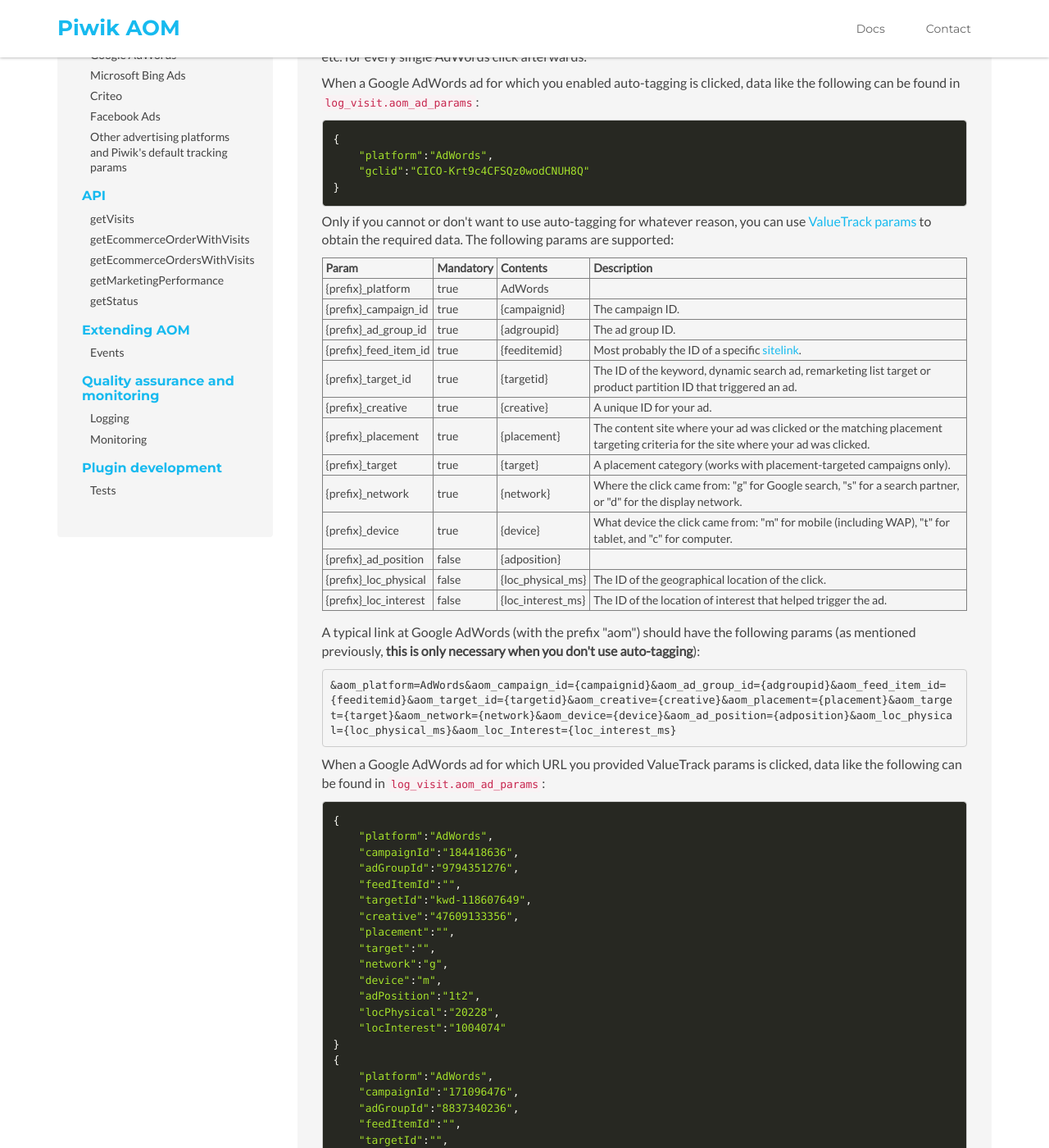
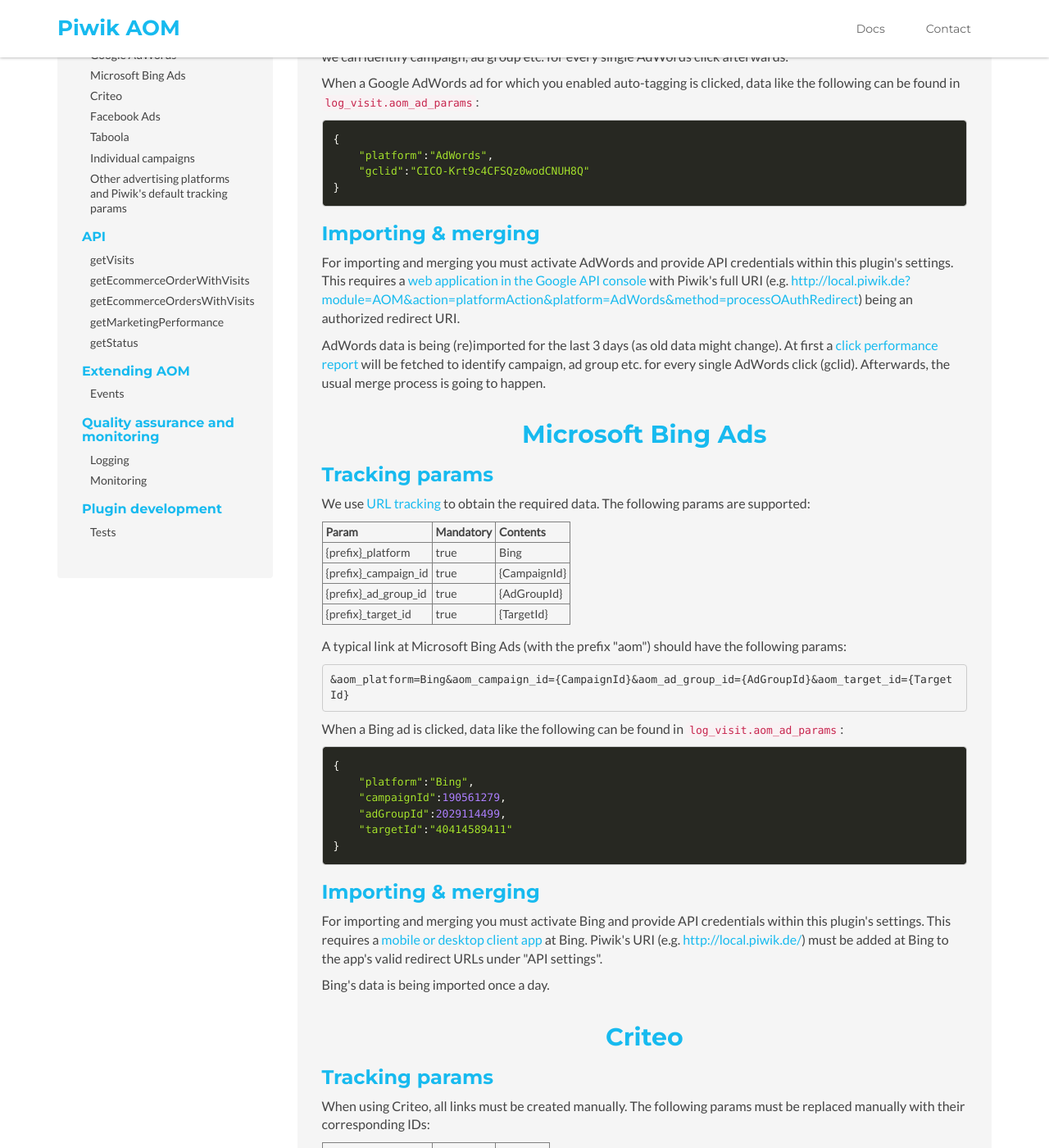
Before and after one commit to finanzcheck/AOM, a Jekyll site: the page built from advertisers-platforms.html, in a window 1280 px wide and 1400 px high, scrolled down 384 px. Shown: the whole window at 82% size. Built offline with Jekyll 4.4.1, drawn with Linux system fonts in a browser that asks for light colours; comment, search, counter and statistics services are not loaded; some of the changed text lies outside the part shown.

Commit message:
Updates docs for Piwik AOM version 1.0.0

```diff
--- a/_layouts/docs.html
+++ b/_layouts/docs.html
@@ -53,6 +53,8 @@
                             <li>Microsoft Bing Ads</li>
                             <li>Criteo</li>
                             <li>Facebook Ads</li>
+                            <li>Taboola</li>
+                            <li>Individual campaigns</li>
                             <li>Other advertising platforms and Piwik's default tracking params</li>
                         </ul>
 
--- a/advertisers-platforms.html
+++ b/advertisers-platforms.html
@@ -13,7 +13,8 @@ title: Piwik AOM Plugin Documentation - Advertiser's Platforms
 
 <h3>Tracking params</h3>
 
-<p>The recommended way is to use <a href="https://support.google.com/analytics/answer/1733663">auto-tagging</a>, which
+<p>Since July 2017 the only supported way for Google AdWords is to use
+    <a href="https://support.google.com/analytics/answer/1733663">auto-tagging</a>, which
     automatically adds a parameter named <code>gclid</code> to all links coming from AdWords. With the help of AdWords'
     <a href="https://developers.google.com/adwords/api/docs/appendix/reports/click-performance-report">click performance
     report</a> we can identify campaign, ad group etc. for every single AdWords click afterwards.</p>
@@ -26,155 +27,6 @@ title: Piwik AOM Plugin Documentation - Advertiser's Platforms
     "gclid":"CICO-Krt9c4CFSQz0wodCNUH8Q"
 }</code></pre></div>
 
-<p>Only if you cannot or don't want to use auto-tagging for whatever reason, you can use
-    <a href="https://support.google.com/adwords/answer/2375447?hl=en">ValueTrack params</a> to obtain the required
-    data. The following params are supported:</p>
-
-<table><thead>
-<tr>
-    <th>Param</th>
-    <th>Mandatory</th>
-    <th>Contents</th>
-    <th>Description</th>
-</tr>
-</thead><tbody>
-<tr>
-    <td>{prefix}_platform</td>
-    <td>true</td>
-    <td>AdWords</td>
-    <td></td>
-</tr>
-<tr>
-    <td>{prefix}_campaign_id</td>
-    <td>true</td>
-    <td>{campaignid}</td>
-    <td>The campaign ID.</td>
-</tr>
-<tr>
-    <td>{prefix}_ad_group_id</td>
-    <td>true</td>
-    <td>{adgroupid}</td>
-    <td>The ad group ID.</td>
-</tr>
-<tr>
-    <td>{prefix}_feed_item_id</td>
-    <td>true</td>
-    <td>{feeditemid}</td>
-    <td>Most probably the ID of a specific
-        <a href="https://developers.google.com/adwords/api/docs/guides/feed-services">sitelink</a>.</td>
-</tr>
-<tr>
-    <td>{prefix}_target_id</td>
-    <td>true</td>
-    <td>{targetid}</td>
-    <td>The ID of the keyword, dynamic search ad, remarketing list target or product partition ID that triggered an
-        ad.</td>
-</tr>
-<tr>
-    <td>{prefix}_creative</td>
-    <td>true</td>
-    <td>{creative}</td>
-    <td>A unique ID for your ad.</td>
-</tr>
-<tr>
-    <td>{prefix}_placement</td>
-    <td>true</td>
-    <td>{placement}</td>
-    <td>The content site where your ad was clicked or the matching placement targeting criteria for the site where your
-        ad was clicked.</td>
-</tr>
-<tr>
-    <td>{prefix}_target</td>
-    <td>true</td>
-    <td>{target}</td>
-    <td>A placement category (works with placement-targeted campaigns only).</td>
-</tr>
-<tr>
-    <td>{prefix}_network</td>
-    <td>true</td>
-    <td>{network}</td>
-    <td>Where the click came from: "g" for Google search, "s" for a search partner, or "d" for the display network.</td>
-</tr>
-<tr>
-    <td>{prefix}_device</td>
-    <td>true</td>
-    <td>{device}</td>
-    <td>What device the click came from: "m" for mobile (including WAP), "t" for tablet, and "c" for computer.</td>
-</tr>
-<tr>
-    <td>{prefix}_ad_position</td>
-    <td>false</td>
-    <td>{adposition}</td>
-    <td></td>
-</tr>
-<tr>
-    <td>{prefix}_loc_physical</td>
-    <td>false</td>
-    <td>{loc_physical_ms}</td>
-    <td>The ID of the geographical location of the click.</td>
-</tr>
-<tr>
-    <td>{prefix}_loc_interest</td>
-    <td>false</td>
-    <td>{loc_interest_ms}</td>
-    <td>The ID of the location of interest that helped trigger the ad.</td>
-</tr>
-</tbody></table>
-
-<p>A typical link at Google AdWords (with the prefix "aom") should have the following params (as mentioned previously,
-    <strong>this is only necessary when you don't use auto-tagging</strong>):</p>
-<pre><code>&amp;aom_platform=AdWords&amp;aom_campaign_id={campaignid}&amp;aom_ad_group_id={adgroupid}&amp;aom_feed_item_id={feeditemid}&amp;aom_target_id={targetid}&amp;aom_creative={creative}&amp;aom_placement={placement}&amp;aom_target={target}&amp;aom_network={network}&amp;aom_device={device}&amp;aom_ad_position={adposition}&amp;aom_loc_physical={loc_physical_ms}&amp;aom_loc_Interest={loc_interest_ms}</code></pre>
-
-<p>When a Google AdWords ad for which URL you provided ValueTrack params is clicked, data like the following can be
-    found in <code>log_visit.aom_ad_params</code>:</p>
-<div class="code-block">
-    <pre><code class="language-php">{
-    "platform":"AdWords",
-    "campaignId":"184418636",
-    "adGroupId":"9794351276",
-    "feedItemId":"",
-    "targetId":"kwd-118607649",
-    "creative":"47609133356",
-    "placement":"",
-    "target":"",
-    "network":"g",
-    "device":"m",
-    "adPosition":"1t2",
-    "locPhysical":"20228",
-    "locInterest":"1004074"
-}
-{
-    "platform":"AdWords",
-    "campaignId":"171096476",
-    "adGroupId":"8837340236",
-    "feedItemId":"",
-    "targetId":"",
-    "creative":"47609140796",
-    "placement":"suchen.mobile.de/auto-inserat",
-    "target":"",
-    "network":"d",
-    "device":"c",
-    "adPosition":"none",
-    "locPhysical":"9041542",
-    "locInterest":""
-}
-{
-    "platform":"AdWords",
-    "campaignId":"147730196",
-    "adGroupId":"7300245836",
-    "feedItemId":"",
-    "targetId":"aud-55070239676",
-    "creative":"47609140676",
-    "placement":"carfansofamerica.com",
-    "target":"",
-    "network":"d",
-    "device":"c",
-    "adPosition":"none",
-    "locPhysical":"9042649",
-    "locInterest":""
-}</code></pre></div>
-
-<p>Placements are shortened when the length of the entire JSON is more than 1,024 characters.</p>
 
 <!-- Google AdWords: Importing & merging -->
 <h3>Importing &amp; merging</h3>
@@ -185,11 +37,10 @@ title: Piwik AOM Plugin Documentation - Advertiser's Platforms
     <a href="http://local.piwik.de?module=AOM&amp;action=platformAction&amp;platform=AdWords&amp;method=processOAuthRedirect">http://local.piwik.de?module=AOM&amp;action=platformAction&amp;platform=AdWords&amp;method=processOAuthRedirect</a>)
     being an authorized redirect URI.</p>
 
-<p>AdWords data is being (re)imported for the last 3 days (as old data might change). When you rely on auto-tagging
-    (which is preferred) and therefore do not provide any ValueTrack params, merging will first fetch a
+<p>AdWords data is being (re)imported for the last 3 days (as old data might change). At first a
     <a href="https://developers.google.com/adwords/api/docs/appendix/reports/click-performance-report">click performance
-    report</a> to identify campaign, ad group etc. for every single AdWords click (gclid). Afterwards, the merging
-    process for auto-tagging and ValueTrack params is the same.</p>
+    report</a> will be fetched to identify campaign, ad group etc. for every single AdWords click (gclid). Afterwards,
+    the usual merge process is going to happen.</p>
 
 
 <!-- Microsoft Bing Ads -->
@@ -223,24 +74,14 @@ title: Piwik AOM Plugin Documentation - Advertiser's Platforms
     <td>{AdGroupId}</td>
 </tr>
 <tr>
-    <td>{prefix}_order_item_id</td>
-    <td>true</td>
-    <td>{OrderItemId}</td>
-</tr>
-<tr>
     <td>{prefix}_target_id</td>
     <td>true</td>
     <td>{TargetId}</td>
 </tr>
-<tr>
-    <td>{prefix}_ad_id</td>
-    <td>false</td>
-    <td>{AdId}</td>
-</tr>
 </tbody></table>
 
 <p>A typical link at Microsoft Bing Ads (with the prefix "aom") should have the following params:</p>
-<pre><code>&amp;aom_platform=Bing&amp;aom_campaign_id={CampaignId}&amp;aom_ad_group_id={AdGroupId}&amp;aom_order_item_id={OrderItemId}&amp;aom_target_id={TargetId}&amp;aom_ad_id={AdId}</code></pre>
+<pre><code>&amp;aom_platform=Bing&amp;aom_campaign_id={CampaignId}&amp;aom_ad_group_id={AdGroupId}&amp;aom_target_id={TargetId}</code></pre>
 
 <p>When a Bing ad is clicked, data like the following can be found in <code>log_visit.aom_ad_params</code>:</p>
 <div class="code-block">
@@ -366,10 +206,9 @@ title: Piwik AOM Plugin Documentation - Advertiser's Platforms
 <!-- Facebook Ads: Importing & merging -->
 <h3>Importing &amp; merging</h3>
 
-<p>For importing and merging you must activate Facebook Ads and provide API credentials within this
-    plugin's settings. This requires a
-    <a href="https://developers.facebook.com/docs/marketing-api/quickstart">Facebook App with Marketing API access</a>.
-    Piwik's URI (e.g. <a href="http://local.piwik.de/">http://local.piwik.de/</a>) must be added to the
+<p>For importing and merging you must activate Facebook Ads and provide API credentials within this plugin's settings.
+    This requires a <a href="https://developers.facebook.com/docs/marketing-api/quickstart">Facebook App with Marketing
+    API access</a>. Piwik's URI (e.g. <a href="http://local.piwik.de/">http://local.piwik.de/</a>) must be added to the
     app's valid OAuth redirect URIs.</p>
 
 <p>Facebook Ads' data is being imported once a day.</p>
@@ -437,11 +276,40 @@ title: Piwik AOM Plugin Documentation - Advertiser's Platforms
 <p>Taboola's data is being imported every few hours.</p>
 
 
+<!-- Individual campaigns -->
+<h2 class="sub-title text-center">Individual campaigns</h2>
+
+<p>For some campaigns, such as email marketing partnerships or CPA deals, there might not be an advertising platform
+    with an API, where you can fetch the additional data (like campaign names and cost) from. Therefore Piwik AOM allows
+    you to provide this data and Piwik AOM distributes the costs to the visits that resulted from the campaign (even if
+    there were no visits the costs are still being considered). Here are some examples:</p>
+
+<h4>Email marketing campaign</h4>
+
+<p>Imagine you've created an email marketing campaign ...
+    <strong>This feature is work in progress and will be released soon.</strong></p>
+
+<p>You cannot distribute costs to visits that have been detected by Piwik AOM, i.e. you cannot distribute (additional)
+    cost for example to an AdWords campaign that already got additional data from AdWords. Piwik AOM takes care of that,
+    but <strong>you need to make sure that your specifications don't overlap</strong>, e.g. that you distribute the cost
+    of two email marketing campaigns to the same pool of visits.</p>
+
+
+<!-- Individual campaigns: Offline campaigns -->
+<h3>What about offline campaigns such as TV advertising, radio spots or offline magazines?</h3>
+
+<p>The problem with offline campaigns like TV advertising is that you can neither detect from the HTTP referrer nor
+    from the params that the visitor came from a specific TV spot. He might have also read about your brand in an
+    offline magazine or got a recommendation from a friend. Nonetheless, there are ways to track TV advertising and the
+    similar - but this is a topic on our future roadmap!</p>
+
+
 <!-- Other advertising platforms and Piwik's default tracking params -->
 <h2 class="sub-title text-center">Other advertising platforms and Piwik's default tracking params</h2>
 
 <p>You should not use any of the params listed above when the advertising platform you are using is not listed here.</p>
 
-<p>Piwik's <a href="http://piwik.org/docs/tracking-campaigns/">default tracking params</a> (<code>pk_kwd</code> and the
-    even more important <code>pk_campaign</code>) should be used for both supported and unsupported advertising
-    platforms.</p>
+<p>Piwik's <a href="http://piwik.org/docs/tracking-campaigns/">default tracking params</a> <code>pk_campaign</code> and
+    <code>pk_kwd</code> (or the tracking params provided by the
+    <a href="https://plugins.piwik.org/MarketingCampaignsReporting">Marketing Campaigns Reporting plugin</a>) should
+    be used for both supported and unsupported advertising platforms.</p>
--- a/docs.html
+++ b/docs.html
@@ -4,24 +4,24 @@ title: Piwik AOM Plugin Documentation
 ---
 
 <h2 class="title text-center">Piwik AOM Plugin Documentation</h2>
-<p>Integrate additional data like campaign names, ad impressions, costs etc. from advertising platforms such as
-    Google AdWords, Microsoft Bing, Criteo. Facebook Ads and Taboola into Piwik and combine that data with individual
-    visits - <strong>create a whole bunch of new opportunities!</strong></p>
+<p>Integrate additional data like campaign names, ad impressions, costs etc. from advertising platforms (such as
+    Google AdWords, Microsoft Bing, Criteo, Facebook Ads and Taboola) and individual campaigns (such as cost per
+    view/click/acquisition and fixed price per months deals) into Piwik and combine that data with individual visits -
+    <strong>create a whole bunch of new opportunities!</strong></p>
 
 <!-- Advertiser's platforms -->
-<div class="block">
-    <h2 class="sub-title text-center">Importing and merging advertiser's platforms' data</h2>
-    <p>To obtain data (campaign names, costs, ad impressions, etc.) from the advertising platforms, API access must be
-        granted and configured within the settings of this plugin.</p>
+<h2 class="sub-title text-center">Importing and merging advertiser's platforms' data</h2>
+<p>To obtain data (campaign names, costs, ad impressions, etc.) from the advertising platforms, API access must be
+    granted and configured within the settings of this plugin.</p>
 
 <p>To map individual visits with the data from the advertising platforms, all links from the platforms must have
     <a href="advertisers-platforms.html">additional params</a> that supply mapping-related data like campaign and ad IDs
     to the Piwik AOM plugin. This data is stored in the database columns <code>log_visit.aom_platform</code> and
     <code>log_visit.aom_ad_params</code>. When a visitor returns with other tracking params, a new visit is started
-    automatically.</p>
+    automatically. A copy of every single Piwik visit is written to <code>aom_visits</code>.</p>
 
 <p>After you have set up <a href="http://piwik.org/docs/setup-auto-archiving/">auto archiving</a> background jobs will
-    work on the following three tasks:</p>
+    work on the following two tasks:</p>
 
 <h4 class="sub-title">1. Import data from advertising platforms</h4>
 <p>Imported data is stored in the database table <code>aom_{platformName}</code>. Every advertising platform's data is
@@ -29,43 +29,41 @@ title: Piwik AOM Plugin Documentation
     when your website's timezone matches the timezones of each advertising platform account.</p>
 
 <h4 class="sub-title">2. Merge imported data with individual visits</h4>
-<p>The background job tries to reference individual visits based on <code>log_visit.aom_platform</code> and
-    <code>log_visit.aom_ad_params</code> to advertising platform's data in <code>aom_{platformName}</code>. When a match
-    is found, it is stored in <code>log_visit.aom_ad_data</code> (containing the merged data as JSON) and in
-    <code>log_visit.aom_platform_row_id</code> (containing a reference to a record in
-    <code>aom_{platformName}</code>).</p>
-
-<h4 class="sub-title">3. Reprocess visits / allocate costs</h4>
-<p>Platform costs are being allocated to (merged) Piwik visits and the results are stored in <code>aom_visits</code>.
-    There might be more visits in <code>aom_visits</code> then in <code>log_visits</code> when there a platform costs
-    that could not be assigned to visits from <code>log_visits</code>.</p>
+<p>The background job iterates over all imported advertising platform data and updates the visits in the
+    <code>aom_visits</code> table with that data. If no real Piwik visits match the advertising platform's data, an
+    artificial visit is being created in the <code>aom_visits</code> table to make sure that all cost is allocated.</p>
 
 <p>The data in <code>aom_visits</code> contains both all Piwik visits and all costs. It is used in the marketing
     performance report in the Piwik UI and it can be used via the <a href="api.html">API endpoints provided by the Piwik
     AOM plugin</a> (e.g. for further processing in a data warehouse).</p>
 
+<p>Whenever a visit is added to or updated in the <code>aom_visits</code> table, an
+    <code>AOM.aomVisitAddedOrUpdated</code> event is posted. You can listen to that event within your separate plugin
+    to integrate Piwik AOM in your <strong>event oriented architecture</strong> (e.g. to publish those events to
+    external systems or message brokers).</p>
+
 
 <h3 class="sub-title text-center">Manual importing, merging & visit reprocessing</h3>
 <p>You can (re)import data manually by executing <code>./console aom:import --platform={platformName}
-    --startDate=YYYY-MM-DD --endDate=YYYY-MM-DD</code>. Reimporting data deletes all previously imported, merged and
-    reprocessed visits data for the given platform and period. Adding <code>--merge=true</code> merges the newly
-    imported data immediately after the import has finished.</p>
+    --startDate=YYYY-MM-DD --endDate=YYYY-MM-DD</code>. Reimporting data deletes all previously imported data for the
+    given platform and period, but it does not delete any data in <code>aom_visits</code> (it only adds and updates to
+    that table). Adding <code>--merge=true</code> merges the newly imported data immediately after the import has
+    finished.</p>
 
 <p>You can merge imported data manually by executing <code>./console aom:merge --platform={platformName}
-    --startDate=YYYY-MM-DD --endDate=YYYY-MM-DD</code>. Merging imported data deletes all previous merged and
-    reprocessed visits data for the given platform and period.</p>
-
-<p>You can reprocess visits manually by executing <code>./console aom:reprocess-visits --startDate=YYYY-MM-DD
-    --endDate=YYYY-MM-DD</code>. Reprocessing visits deletes all previous reprocessed visits data for the given period.
-    As you can see, reprocessing visits reaches across all platforms while importing and merging are
-    platform-specific.</p>
+    --startDate=YYYY-MM-DD --endDate=YYYY-MM-DD</code>.
 
 
 <!-- Requirements, installation & updates -->
 <h2 class="sub-title text-center">Requirements, installation &amp; updates</h2>
 
-<p>MySQL 5.0.3 or higher is required as we store more than 255 characters in VARCHAR. You must be able to run cron jobs
-    to set up <a href="http://piwik.org/docs/setup-auto-archiving/">auto archiving</a>.</p>
+<p>MySQL 5.0.3 or higher is required as we store more than 255 characters in VARCHAR. As we use MySQL multi row inserts
+    and updates for a better performance make sure that your
+    <a href="https://dev.mysql.com/doc/refman/5.7/en/packet-too-large.html"><code>max_allowed_packet</code> size is high
+    enough (this roughly depends on how much visits you have).</p>
+
+<p>You must be able to run cron jobs to set up
+    <a href="http://piwik.org/docs/setup-auto-archiving/">auto archiving</a>.</p>
 
 <p>You can install the Piwik AOM plugin from the <a href="https://plugins.piwik.org/AdvancedOnlineMarketing">Piwik
     marketplace</a>.</p>
@@ -94,16 +92,27 @@ title: Piwik AOM Plugin Documentation
 <p>Visits of Google display network are assigned on AdGroup level.</p>
 
 <h3>Performance</h3>
-<p>This plugin has successfully been tested with up to 20k visitors a day for a period of more than a year, running on
-    an AWS server with 4 GB RAM and a separate AWS RDS MySQL database. Single PHP processes might use up to 1 GB RAM and
-    run for minutes. You might encounter performance issues during importing, merging, accessing the plugin's marketing
-    performance report in the UI or using the plugin's API when you have more traffic or a an infrastructure with less
-    performance.
+<p>This plugin has successfully been tested with up to 25k visitors a day for a period of more than two years, running
+    on an AWS server with 4 GB RAM and a separate AWS RDS MySQL database. Single PHP processes might use up to 1 GB RAM
+    and run for minutes. You might encounter performance issues during importing, merging, accessing the plugin's
+    marketing performance report in the UI or using the plugin's API when you have more traffic or a an infrastructure
+    with less performance.
 </p>
 
 
 <!-- Changelog -->
 <h2 class="sub-title text-center">Changelog</h2>
+<p><strong>1.0.0</strong> on 11 July 2017 and afterwards</p>
+<ul>
+    <li>Restructures the entire Piwik AOM plugin core from lots of batch jobs to an event oriented processing
+        (and introduces the <code>AOM.aomVisitAddedOrUpdated</code> event for added and updated visits)</li>
+    <li>Breaking backwards compatibility: AdWords auto-tagging (gclid) is now the only supported AdWords tracking
+        method</li>
+    <li>Breaking backwards compatibility: Renamed status API endpoint to getAomVisitsStatus(...)</li>
+    <li>Adds foundations for individual campaigns (still in development, cannot be used yet)</li>
+    <li>Rewrote various tests</li>
+    <li>The implementation of Facebook Ads is deprecated and does not work at the moment</li>
+</ul>
 <p><strong>0.6.*</strong> on 17 April 2017 and afterwards</p>
 <ul>
     <li>Adds support for Taboola</li>
@@ -125,7 +134,6 @@ title: Piwik AOM Plugin Documentation
     <li>Fixes [prefixed database table names](https://github.com/advanced-online-marketing/AOM/issues/19) and updates
         dependencies (libraries of AdWords and Facebook Ads)</li>
 </ul>
-</ul>
 <p><strong>0.2.*</strong> on 22 May 2016 and afterwards</p>
 <ul>
     <li>Identifies AOM tracking params from referrer URL in addition to action URL</li>
--- a/plugin-development.html
+++ b/plugin-development.html
@@ -32,4 +32,4 @@ title: Piwik AOM Plugin Documentation - Plugin development
 <p>Run unit tests with <code>./console tests:run AOM unit</code>. Run integration tests with <code>./console tests:run
     AOM integration</code>.</p>
 
-<p>Run specific tests with e.g. <code>./console tests:run AOM --group AOM_AdWordsGetAdDataTest</code>.</p>
+<p>Run specific tests with e.g. <code>./console tests:run AOM --group AOM_AdParamsAndReferrer</code>.</p>
```
Also changed, not shown: other parts of advertisers-platforms.html (+7 -8 lines), _includes/about.html (+4 -3 lines), api.html (+4 -4 lines).
